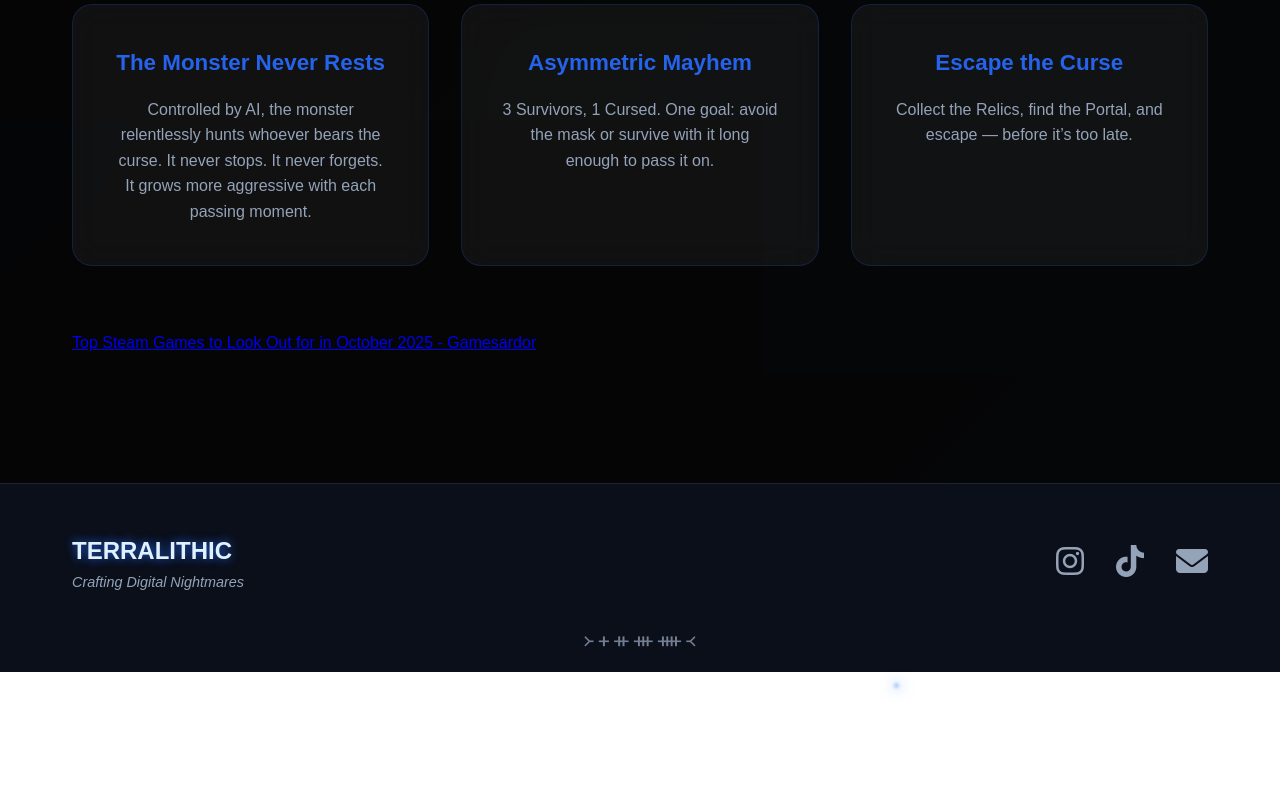
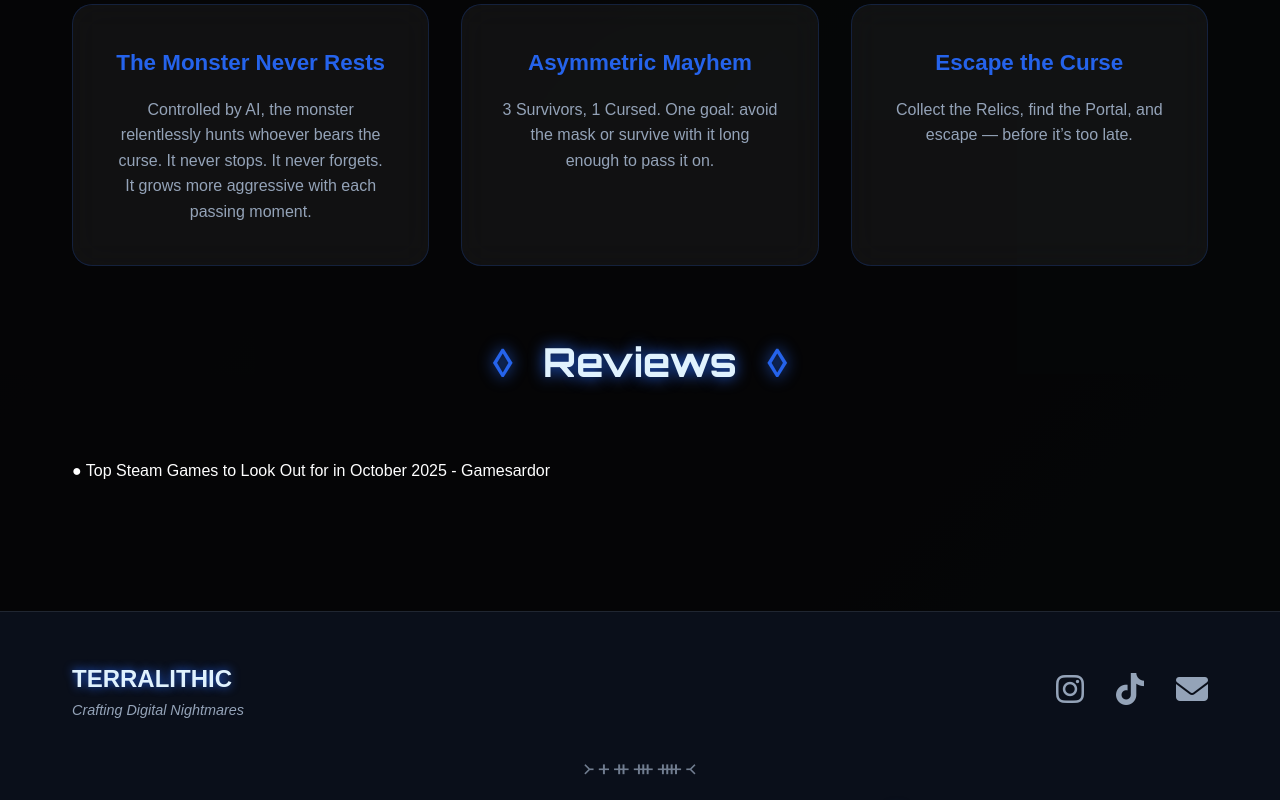
Before and after one commit to arrdakaya/terralithic-website, a Vue app: page / in a window 1280 px wide. Shown: the part 2427-3227 px from the top of the page. Before the commit the page ends 3099 px from the top, so only its background shows below. Built offline with nearby package versions, Linux system fonts and the light colour scheme.

Commit message:
gamesardor2

```diff
--- a/src/views/Home.vue
+++ b/src/views/Home.vue
@@ -191,10 +191,16 @@
           </div>
         </div>
         <div>
+          <h2 class="section-title">
+            <span class="title-decoration">◊</span>
+            Reviews
+            <span class="title-decoration">◊</span>
+          </h2>
           <a
             href="https://gamesardor.net/top-steam-games-to-look-out-for-in-october-2025/#rush-roulette"
-            color="white"
-            >Top Steam Games to Look Out for in October 2025 - Gamesardor</a
+            target="_blank"
+            class="custom-link"
+            >● Top Steam Games to Look Out for in October 2025 - Gamesardor</a
           >
         </div>
 
@@ -685,4 +691,18 @@ export default {
 @import '../assets/styles/home-enhancements.css';
 @import '../assets/styles/home-redesign.css';
 @import '../assets/styles/screenshot-carousel.css';
+.custom-link {
+  color: white; /* Normal renk */
+  text-decoration: none; /* Alt çizgiyi kaldır */
+  transition: color 0.2s; /* Hover geçiş efekti */
+}
+
+.custom-link:hover {
+  color: #00b4ff; /* Hover rengi */
+  text-decoration: none; /* Hover'da da çizgi olmasın */
+}
+.custom-link:visited {
+  color: white;
+  text-decoration: none;
+}
 </style>
```
